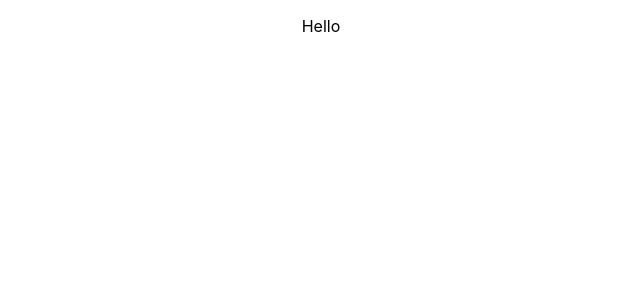
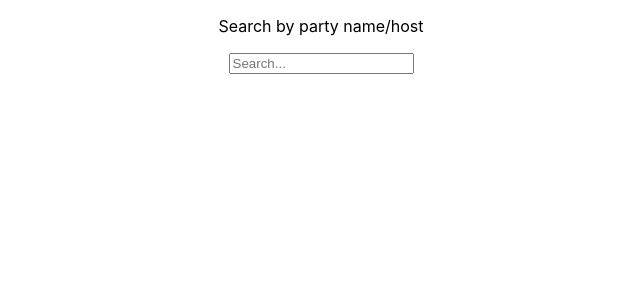
Before and after one commit to gayatri-3/poppin-technical, a React (Create React App) app: page / in a window 1280 px wide. Shown: the top 300 px of the page, without its empty margins (319-959 px from the left). Built offline with nearby package versions, Linux system fonts and the light colour scheme.

Commit message:
added searchbar -- inupt UI

```diff
--- a/src/App.js
+++ b/src/App.js
@@ -1,10 +1,13 @@
-import logo from "./logo.svg";
 import "./App.css";
+import JSONDATA from "./MOCK_DATA.json";
 
 function App() {
     return (
         <div className="App">
-            <p>Hello</p>
+            <p>Search by party name/host </p>
+
+            {/* searchbar */}
+            <input type="text" placeholder="Search..." />
         </div>
     );
 }
```
